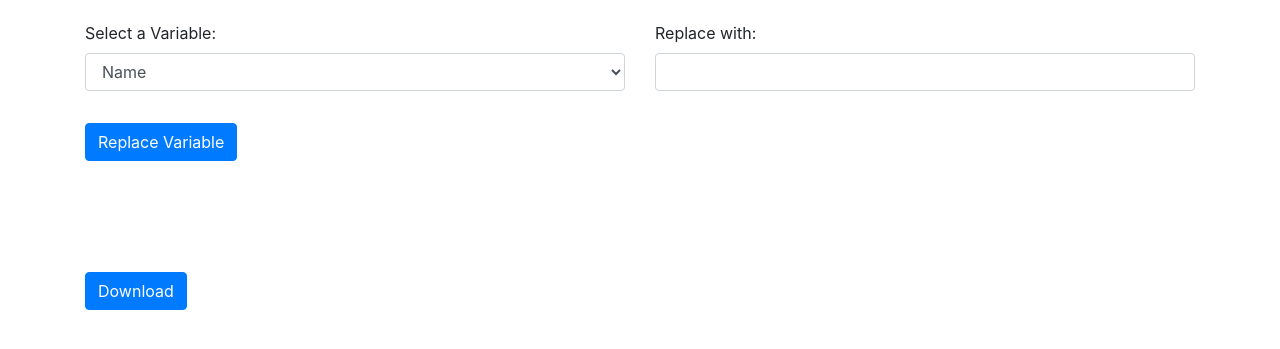
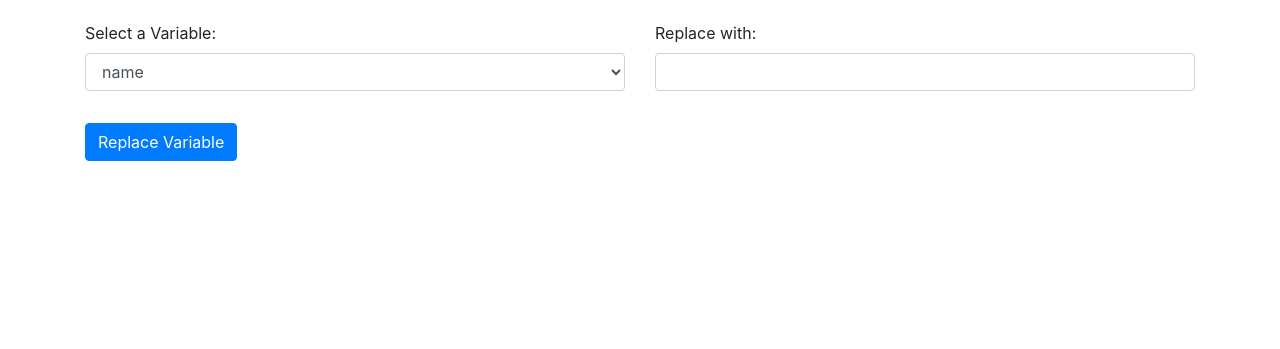
Before and after one commit to dev-deepak-soni/replace-js-variable, a plain HTML site: page index.html in a window 1280 px wide. Shown: the part 85-434 px from the top of the page. Drawn offline with nearby package versions, Linux system fonts and the light colour scheme.

Commit message:
feat(Dynamic Data from file) :  added it for file variables

```diff
--- a/index.html
+++ b/index.html
@@ -22,10 +22,6 @@
                 <div class="form-group">
                     <label for="variableSelect">Select a Variable:</label>
                     <select class="form-control" id="variableSelect">
-                        <option value="name">Name</option>
-                        <option value="age">Age</option>
-                        <option value="city">City</option>
-                        <!-- Add more options as needed -->
                     </select>
                 </div>
             </div>
@@ -40,20 +36,17 @@
             <div class="col">
                 <button class="btn btn-primary" onclick="replaceFileVariable()">Replace Variable</button>
             </div>
+            <div class="col">
+                <button class="btn btn-primary" style="display:none" id="downloadFileDiv" onclick="downloadFile()">Download JS File</button>
+            </div>
         </div>
+
 
         <div class="row mt-3">
             <div class="col">
                 <pre>
                     <div id="result"></div>
                 </pre>
-            </div>
-        </div>
-
-
-        <div class="row mt-3">
-            <div class="col">
-                <button class="btn btn-primary" onclick="downloadFile()">Download</button>
             </div>
         </div>
     </div>
@@ -73,7 +66,7 @@
                 const response = await fetch('./variable.js');
                 const jsCode = await response.text();
 
-                const variablePatternVar = /(var|let|const)\s+(\w+)\s*=\s*(?:([^;]+)|{([^}]+)})/g;
+                const variablePattern = /(var|let|const|func)\s+(\w+)\s*=\s*(?:([^;]+)|{([^}]+)})/g;
 
 
                 let match;
@@ -81,15 +74,17 @@
 
                 while ((match = variablePattern.exec(jsCode)) !== null) {
                     variables.push({
-                        name: match[1]
+                        name: match[2]
                     });
                 }
+                console.log('variables',variables);
 
                 if (variables) {
                     let html = '';
                     for (let index = 0; index < variables.length; index++) {
                         html += `<option value= ${variables[index].name}>${variables[index].name}</option>`;
                     }
+                    $('#variableSelect').append(html);
                 }
 
             } catch (error) {
@@ -132,6 +127,8 @@
                     if (modifiedCode !== null) {
                         console.log('Modified Code:', modifiedCode);
                         $('#result').text(modifiedCode);
+                        $('#downloadFileDiv').css('display','block');
+
                     } else {
                         console.log('Failed to fetch or modify the file.');
                     }
```
